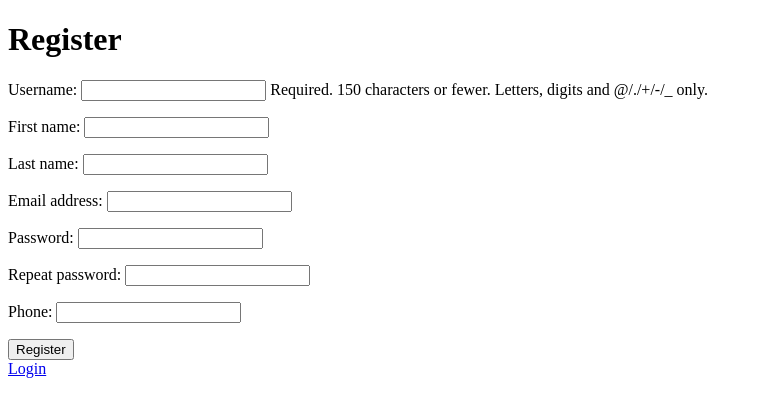
After one commit to Norumai01/bank_management, a Django app: page /register/ in a window 1280 px wide. The commit adds this page. Shown: the top 417 px of the page, without its empty margins (0-762 px from the left). Run offline with Django 5.2, Linux system fonts and the light colour scheme.

Commit message:
Updated Website

```diff
--- a/banking/forms.py
+++ b/banking/forms.py
@@ -1,15 +1,39 @@
 from django import forms
+from django.contrib.auth.models import User
 from .models import Customer, Account, Transaction
+
+class UserRegisterationForm(forms.ModelForm):
+    password = forms.CharField(label='Password', widget=forms.PasswordInput)
+    password2 = forms.CharField(label='Repeat password', widget=forms.PasswordInput)
+
+    class Meta:
+        model = User
+        fields = ['username', 'first_name', 'last_name', 'email']
+
+    def clean_password2(self):
+        cd = self.cleaned_data
+        if cd['password'] != cd['password2']:
+            raise forms.ValidationError("Passwords don't match.")
+        return cd['password2']
 
 class CustomerForm(forms.ModelForm):
     class Meta:
         model = Customer
-        fields = ['first_name', 'last_name', 'email', 'phone']
+        fields = ['phone']
 
 class AccountForm(forms.ModelForm):
     class Meta:
         model = Account
         fields = ['customer', 'account_type', 'balance']
+
+    def clean(self):
+        cleaned_data = super().clean()
+        customer = cleaned_data.get('customer')
+        account_type = cleaned_data.get('account_type')
+
+        if Account.objects.filter(customer=customer, account_type=account_type).exists():
+            raise forms.ValidationError(f'The customer already has a {account_type} account.')
+        return cleaned_data
 
 class TransactionForm(forms.ModelForm):
     class Meta:
--- a/banking/models.py
+++ b/banking/models.py
@@ -1,15 +1,14 @@
 from django.db import models
+from django.contrib.auth.models import User
 from django.utils import timezone
 
 # Create your models here.
 class Customer(models.Model):
-    first_name = models.CharField(max_length=100)
-    last_name = models.CharField(max_length=100)
-    email = models.EmailField(unique=True)
-    phone = models.CharField(max_length=15)
+    user = models.OneToOneField(User, on_delete=models.CASCADE)
+    phone = models.CharField(max_length=15, unique=True)
 
     def __str__(self):
-        return f'{self.first_name} {self.last_name}'
+        return f'{self.user.first_name} {self.user.last_name}'
 
 class Account(models.Model):
     ACCOUNT_TYPES_CHOICES = [
@@ -21,6 +20,9 @@ class Account(models.Model):
     account_type = models.CharField(max_length=10, choices=ACCOUNT_TYPES_CHOICES)
     balance = models.DecimalField(max_digits=10, decimal_places=2)
     created_at = models.DateTimeField(auto_now_add=True)
+
+    class Meta:
+        unique_together = ('customer', 'account_type')
 
     def __str__(self):
         return f'{self.customer} - {self.account_type}'
--- a/banking/templates/banking/index.html
+++ b/banking/templates/banking/index.html
@@ -7,10 +7,11 @@
 <body>
     <h1>Welcome to Bank Management System</h1>
     <ul>
-        <li><a href="{% url 'create_customer' %}">Create Customer</a></li>
         <li><a href="{% url 'create_account' %}">Create Account</a></li>
         <li><a href="{% url 'perform_transaction' %}">Perform Transaction</a></li>
         <li><a href="{% url 'view_balance' %}">View Balance</a></li>
+        <li><a href="{% url 'login' %}">Login</a></li>
+        <li><a href="{% url 'register' %}">Register</a></li>
     </ul>
 </body>
 </html>
--- /dev/null
+++ b/banking/templates/banking/register.html
@@ -0,0 +1,17 @@
+<!-- banking/templates/banking/register.html -->
+<!DOCTYPE html>
+<html>
+<head>
+    <title>Register</title>
+</head>
+<body>
+    <h1>Register</h1>
+    <form method="post">
+        {% csrf_token %}
+        {{ user_form.as_p }}
+        {{ customer_form.as_p }}
+        <button type="submit">Register</button>
+    </form>
+    <a href="{% url 'login' %}">Login</a>
+</body>
+</html>
--- a/banking/urls.py
+++ b/banking/urls.py
@@ -1,11 +1,13 @@
 # banking/urls.py
 from django.urls import path
-from .views import index, create_customer, create_account, perform_transaction, view_balance
+from .views import index, create_customer, create_account, perform_transaction, view_balance, register, user_login, customer_dashboard
 
 urlpatterns = [
     path('', index, name='index'),
-    path('create-customer/', create_customer, name='create_customer'),
     path('create-account/', create_account, name='create_account'),
     path('perform-transaction/', perform_transaction, name='perform_transaction'),
     path('view-balance/', view_balance, name='view_balance'),
+    path('register/', register, name='register'),
+    path('login/', user_login, name='login'),
+    path('dashboard/', customer_dashboard, name='customer_dashboard'),
 ]
--- a/banking/views.py
+++ b/banking/views.py
@@ -1,9 +1,57 @@
 from django.shortcuts import render, redirect
-from .models import Customer, Account, Transaction
-from .forms import CustomerForm, AccountForm, TransactionForm, BalanceForm
+from django.contrib.auth import login, authenticate
+from django.contrib.auth.forms import AuthenticationForm
+from .forms import CustomerForm, AccountForm, TransactionForm, BalanceForm, UserRegisterationForm
+from django.contrib.auth.decorators import login_required
+from .models import Account
+from django.db import IntegrityError
 
 def index(request):
     return render(request, 'banking/index.html')
+
+def register(request):
+    if request.method == 'POST':
+        user_form = UserRegisterationForm(request.POST)
+        customer_form = CustomerForm(request.POST)
+        if user_form.is_valid() and customer_form.is_valid():
+            return create_user_and_customer(request, user_form, customer_form)
+    else:
+        user_form = UserRegisterationForm()
+        customer_form = CustomerForm()
+    return render(request, 'banking/register.html', {'user_form': user_form, 'customer_form': customer_form})
+
+def create_user_and_customer(request, user_form, customer_form):
+    try:
+        new_user = user_form.save(commit=False)
+        new_user.set_password(user_form.cleaned_data['password'])
+        new_user.save()
+        new_customer = customer_form.save(commit=False)
+        new_customer.user = new_user
+        new_customer.save()
+        return redirect('login')
+    except IntegrityError:
+        user_form.add_error(None, 'A user with that email or phone number already exists.')
+        return render(request, 'banking/register.html', {'user_form': user_form, 'customer_form': customer_form})
+
+@login_required
+def customer_dashboard(request):
+    customer = request.user.customer
+    accounts = Account.objects.filter(customer=customer)
+    return render(request, 'banking/dashboard.html', {'customer': customer, 'accounts': accounts})
+
+def user_login(request):
+    if request.method == 'POST':
+        form = AuthenticationForm(request, data=request.POST)
+        if form.is_valid():
+            username = form.cleaned_data.get('username')
+            password = form.cleaned_data.get('password')
+            user = authenticate(username=username, password=password)
+            if user is not None:
+                login(request, user)
+                return redirect('customer_dashboard')
+    else:
+        form = AuthenticationForm()
+    return render(request, 'banking/login.html', {'form': form})
 
 def create_customer(request):
     if request.method == 'POST':
```
Also changed, not shown: banking/templates/banking/create_account.html (+9 -0 lines), banking/templates/banking/dashboard.html (added, +17 -0 lines), banking/templates/banking/login.html (added, +16 -0 lines), banking/migrations/0002_alter_customer_phone_alter_account_unique_together.py (added), banking/migrations/0003_remove_customer_email_remove_customer_first_name_and_more.py (added), db.sqlite3.
